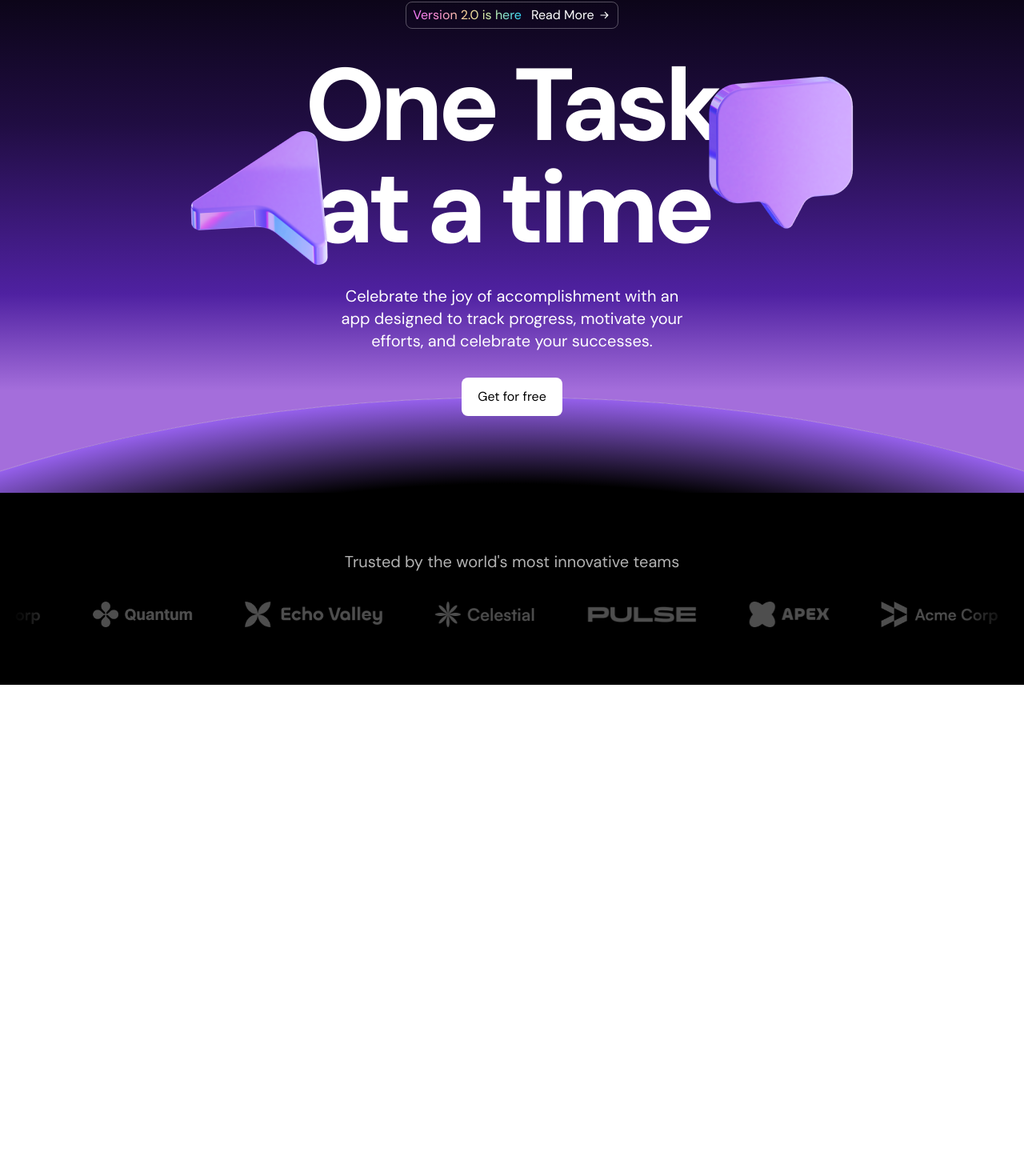
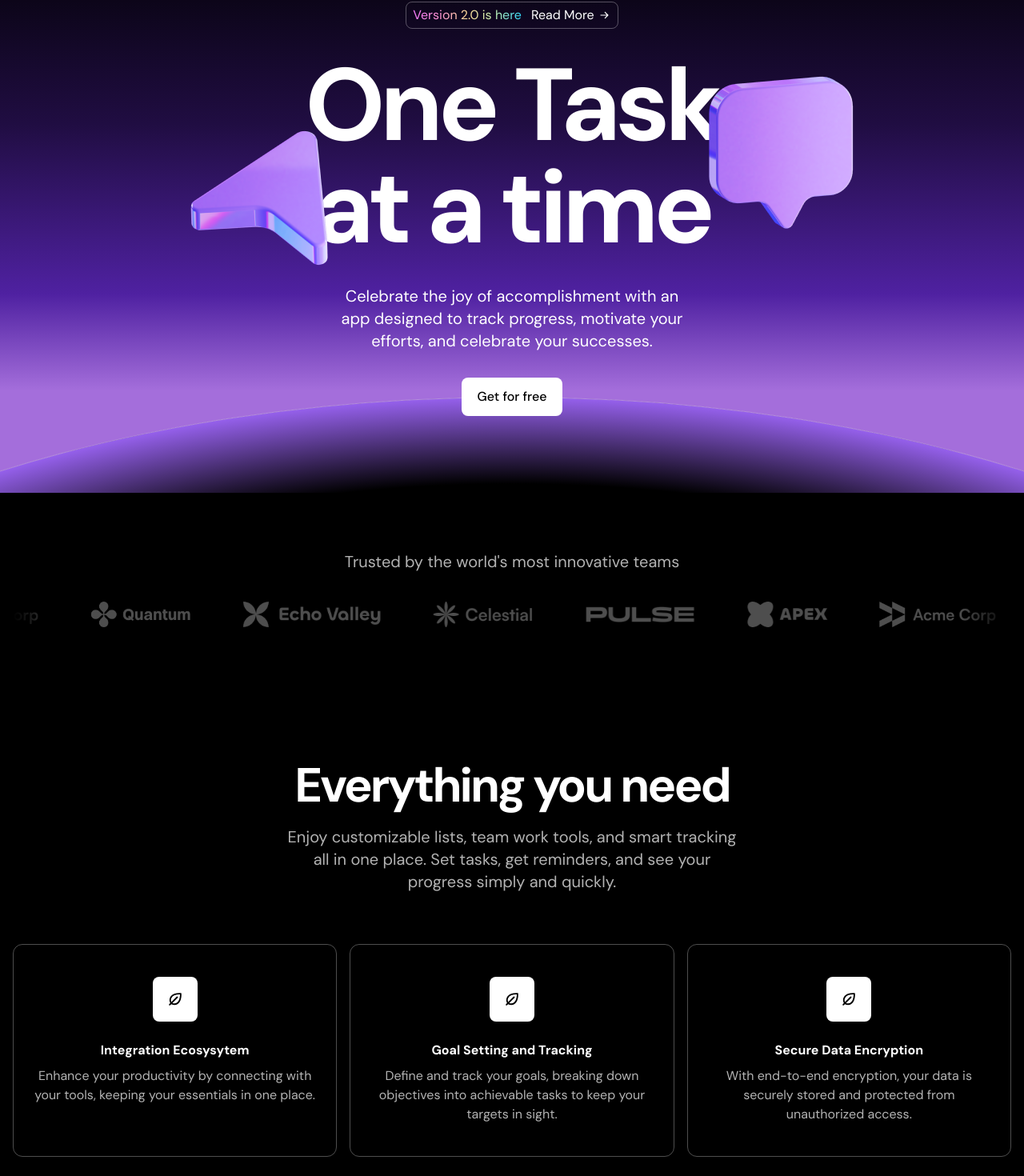
Before and after one commit to JoyBrar2001/SaaS-Landing-Page, a Next.js app: page / in a window 1280 px wide. Shown: the part 222-1692 px from the top of the page at 80% size. Before the commit the page ends 1078 px from the top, so only its background shows below. Built offline with nearby package versions, Linux system fonts and the light colour scheme.

Commit message:
Feature Done

```diff
--- a/src/app/page.tsx
+++ b/src/app/page.tsx
@@ -2,6 +2,7 @@ import Banner from "@/components/Banner";
 import Navbar from "@/components/Navbar";
 import Hero from "@/components/Hero";
 import LogoTicker from "@/components/LogoTicker";
+import Features from "@/components/Features";
 
 export default function Home() {
   return (
@@ -10,6 +11,7 @@ export default function Home() {
       <Navbar />
       <Hero />
       <LogoTicker />
+      <Features />
     </>
   );
 }
--- /dev/null
+++ b/src/components/FeatureCard.tsx
@@ -0,0 +1,25 @@
+import React from "react";
+import EcosystemIcon from "../assets/icons/ecosystem.svg";
+
+interface Feature{
+  title: string;
+  desc: string;
+}
+
+interface FeatureCardProps{
+  feature: Feature;
+}
+
+const FeatureCard = ({ feature }: FeatureCardProps) => {
+  return (
+    <div className="border border-white/30 rounded-xl px-5 py-10 text-center sm:flex-1">
+      <div className="inline-flex h-14 w-14 bg-white text-black justify-center items-center rounded-lg">
+        <EcosystemIcon />
+      </div>
+      <h3 className="mt-6 font-bold">{feature.title}</h3>
+      <h3 className="mt-2 text-white/70">{feature.desc}</h3>
+    </div>
+  );
+}
+
+export default FeatureCard;
--- /dev/null
+++ b/src/components/Features.tsx
@@ -0,0 +1,44 @@
+import React from 'react'
+import FeatureCard from './FeatureCard';
+
+const features = [
+  {
+    title: "Integration Ecosysytem",
+    desc: "Enhance your productivity by connecting with your tools, keeping your essentials in one place.",
+  },
+  {
+    title: "Goal Setting and Tracking",
+    desc: "Define and track your goals, breaking down objectives into achievable tasks to keep your targets in sight.",
+  },
+  {
+    title: "Secure Data Encryption",
+    desc: "With end-to-end encryption, your data is securely stored and protected from unauthorized access.",
+  },
+];
+
+const Features = () => {
+  return (
+    <div className="bg-black text-white py-[72px] sm:py-24">
+      <div className="container">
+        <h2 className="text-center font-bold text-5xl sm:text-6xl tracking-tighter">
+          Everything you need
+          </h2>
+
+        <div className="max-w-xl mx-auto">
+          <p className="text-center mt-5 text-xl text-white/70">Enjoy customizable lists, team work tools, and smart tracking all in one place. Set tasks, get reminders, and see your progress simply and quickly.</p>
+        </div>
+
+        <div className="mt-16 flex flex-col sm:flex-row gap-4">
+          {features.map((feature, index) => (
+            <FeatureCard
+              feature={feature}
+              key={`${feature.title}-${index}`}
+            />
+          ))}
+        </div>
+      </div>
+    </div>
+  )
+}
+
+export default Features
--- a/src/components/Hero.tsx
+++ b/src/components/Hero.tsx
@@ -47,8 +47,9 @@ const Hero = () => {
         </div>
 
         <div className="flex justify-center items-center mt-8">
-          <button className="bg-white text-black py-3 px-5 rounded-lg">
-            Get for free
+          <button className="relative bg-white text-black py-3 px-5 rounded-lg font-medium hover:scale-105 active:scale-90 transition group overflow-hidden border-none outline-none">
+            <div className="absolute bg-white w-2 h-2 rounded-full -bottom-2 left-1/2 -translate-x-1/2 group-hover:scale-[20] transition duration-500 mix-blend-difference"></div>
+            <p className="text-black group-hover:text-white duration-500 relative">Get for free</p>
           </button>
         </div>
       </div>
```
